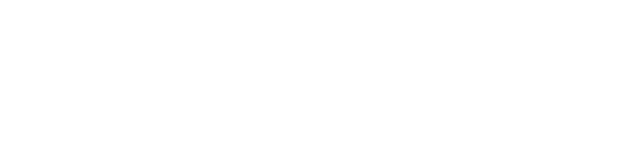
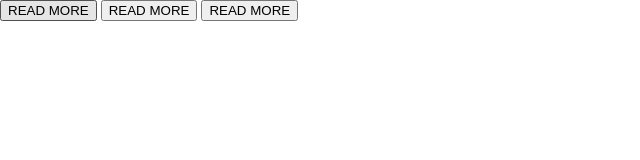
Before and after one commit to Ameer2000Mzori/Modal-Window, a website built with webpack: page src/index.html in a window 1280 px wide. Shown: the whole page, without its empty margins (0-640 px from the left). Built offline with nearby package versions, Linux system fonts and the light colour scheme.

Commit message:
added html buttons wrap and buttons

```diff
--- a/src/index.html
+++ b/src/index.html
@@ -19,7 +19,13 @@
   </head>
   <body>
     <header class="header">
-      <div class="header-Wrap"></div>
+      <div class="header-Wrap">
+        <div class="buttons-Wrap">
+          <button id="read-More-Btns" class="button-One">READ MORE</button>
+          <button id="read-More-Btns" class="button-Two">READ MORE</button>
+          <button id="read-More-Btns" class="button-Three">READ MORE</button>
+        </div>
+      </div>
     </header>
     <script src="script.js"></script>
   </body>
```
